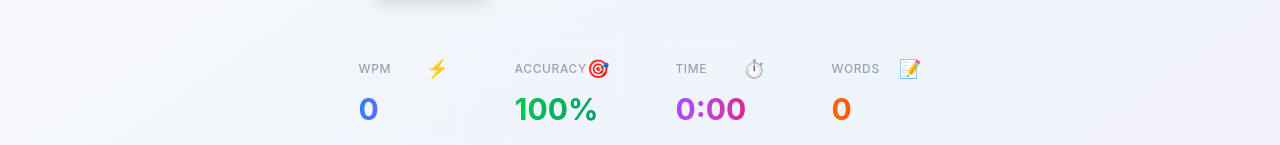
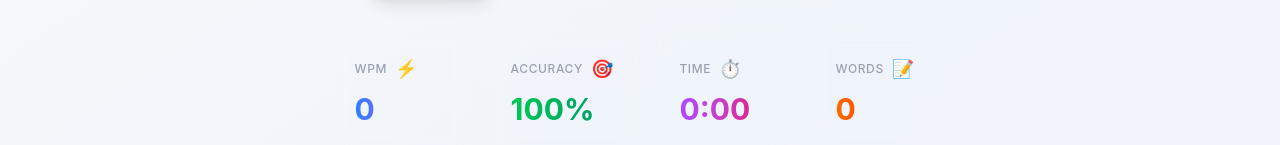
Before and after one commit to ruvindiiii/type-master, a Next.js app: page / in a window 1280 px wide. Shown: the part 236-381 px from the top of the page. Built offline with nearby package versions, Linux system fonts and the light colour scheme.

Commit message:
Fix icon spacing consistency in TypingStats component
- Changed from justify-between to gap-2 for consistent spacing
- Icons now have uniform distance from their labels

```diff
--- a/src/app/components/TypingStats.tsx
+++ b/src/app/components/TypingStats.tsx
@@ -23,7 +23,7 @@
           className="glass rounded-2xl p-6 min-w-[140px] hover:scale-105 transition-all duration-300 animate-slide-up"
           style={{ animationDelay: `${index * 0.1}s` }}
         >
-          <div className="flex items-center justify-between mb-2">
+          <div className="flex items-center gap-2 mb-2">
             <h3 className="text-gray-400 text-xs font-medium uppercase tracking-wider">{stat.label}</h3>
             <span className="text-lg">{stat.icon}</span>
           </div>
```
